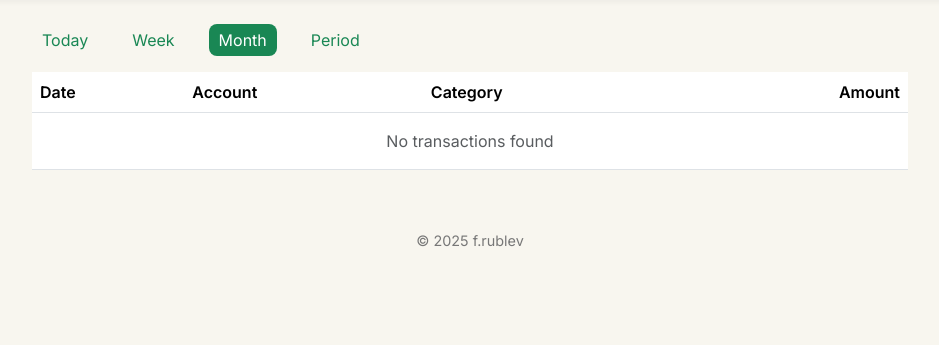
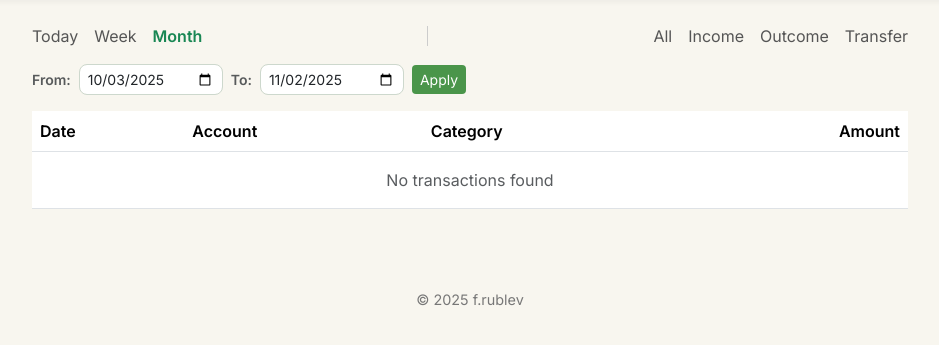
Before and after one commit to frublev/home_finance, a Django app: page /transactions/all/ in a window 1280 px wide. Shown: the part 62-407 px from the top of the page, without its empty margins (170-1109 px from the left). Run offline with Django 5.2, Linux system fonts and the light colour scheme; the visitor is signed in with stand-in values (Sample User, id 1); data that the repository does not hold is empty.

Commit message:
transaction done

```diff
--- a/finance/static/css/style.css
+++ b/finance/static/css/style.css
@@ -117,19 +117,78 @@ form .form-control:focus {
 }
 
 .filter-link {
-  color: #198754; /* зелёный */
   text-decoration: none;
-  font-weight: 500;
-  padding: 4px 10px;
-  border-radius: 8px;
-  transition: all 0.2s ease;
+  color: #555;         /* обычный цвет */
+  font-weight: normal;
+  padding: 0;           /* убираем отступы Bootstrap */
+  background: none !important; /* убираем фон */
+  border-radius: 0;     /* убираем скругления */
+}
+
+.filter-link.active {
+  color: #198754;       /* зеленый цвет активного */
+  font-weight: bold;     /* выделяем жирным */
 }
 
 .filter-link:hover {
-  background-color: #e8f5e9; /* светло-зелёный фон */
+  color: #198754;       /* эффект наведения */
 }
 
-.filter-link.active {
-  background-color: #198754;
-  color: white !important;
+.type-filter-link {
+  text-decoration: none;
+  color: #555;
+  font-weight: normal;
+  background: none;
+  border: none;
+  padding: 0;
 }
+
+.type-filter-link.active {
+  color: #198754;
+  font-weight: bold;
+}
+
+.type-filter-link:hover {
+  color: #198754;
+}
+
+.filter-separator {
+  width: 1px;
+  height: 20px;
+  background-color: #ccc;
+  margin: 0 0.5rem;
+}
+
+/* Центрирование блока с пагинацией */
+.pagination-wrapper {
+    display: flex;
+    justify-content: center;
+    gap: 12px;
+    margin-top: 20px;
+}
+
+/* Общий стиль для кнопок пагинации */
+.pagination-btn {
+    min-width: 100px;
+    text-align: center;
+}
+
+/* Кнопка NEXT — мягко зелёная, в стиле проекта */
+.btn-next-custom {
+    background-color: #4a954a;   /* твой зелёный */
+    color: white;
+    border: none;
+    border-radius: 0.5rem;
+    transition: background-color 0.2s ease;
+}
+
+.btn-next-custom:hover {
+    background-color: #3d7e3d; /* чуть темнее */
+}
+
+/* Optional: неактивные кнопки, если понадобятся */
+.btn-next-custom:disabled,
+.btn-outline-success:disabled {
+    opacity: 0.6;
+    cursor: not-allowed;
+}
--- a/finance/templates/transaction/all_transactions.html
+++ b/finance/templates/transaction/all_transactions.html
@@ -1,33 +1,43 @@
 {% extends 'base.html' %}
 {% load static %}
+
 {% block content %}
+<div class="filters mb-3 d-flex flex-column" style="gap: 0.5rem;">
+    <!-- 🔹 Ссылки фильтров -->
+  <div class="d-flex align-items-center justify-content-between flex-wrap" style="gap: 1rem;">
 
-<div class="filters mb-3 d-flex align-items-center flex-wrap" style="gap: 1.5rem;">
-  <!-- 🔹 Ссылки фильтров -->
-  <div class="d-flex align-items-center" style="gap: 1.5rem;">
+    <!-- Фильтры по времени -->
+    <div class="d-flex" style="gap: 1rem;">
       <a href="?filter=today" class="filter-link {% if active_filter == 'today' %}active{% endif %}">Today</a>
       <a href="?filter=week" class="filter-link {% if active_filter == 'week' %}active{% endif %}">Week</a>
       <a href="?filter=month" class="filter-link {% if active_filter == 'month' %}active{% endif %}">Month</a>
-    <a href="?filter=period" class="filter-link {% if active_filter == 'period' %}active{% endif %}">Period</a>
     </div>
 
-  <!-- 🔹 Форма периода — теперь в той же строке -->
-  {% if active_filter == 'period' %}
-  <form method="get" class="d-flex align-items-center ms-3" style="gap: 0.5rem;">
-    <input type="hidden" name="filter" value="period">
+    <div class="filter-separator"></div>
+
+    <!-- Фильтры по типу -->
+    <div class="d-flex" style="gap: 1rem;">
+      <a href="?{% for key, value in request.GET.items %}{% if key != 'type' %}{{ key }}={{ value }}&{% endif %}{% endfor %}"
+        class="type-filter-link {% if active_type == 'None' %}active{% endif %}">All</a>
+      <a href="?{% for key, value in request.GET.items %}{% if key != 'type' %}{{ key }}={{ value }}&{% endif %}{% endfor %}type=income"
+        class="type-filter-link {% if active_type == 'income' %}active{% endif %}">Income</a>
+      <a href="?{% for key, value in request.GET.items %}{% if key != 'type' %}{{ key }}={{ value }}&{% endif %}{% endfor %}type=outcome"
+        class="type-filter-link {% if active_type == 'outcome' %}active{% endif %}">Outcome</a>
+      <a href="?{% for key, value in request.GET.items %}{% if key != 'type' %}{{ key }}={{ value }}&{% endif %}{% endfor %}type=transfer"
+        class="type-filter-link {% if active_type == 'transfer' %}active{% endif %}">Transfer</a>
+    </div>
+  </div>
+
+    <!-- 🔹 Форма периода -->
+    <form method="get" action="" class="d-flex align-items-center" style="gap: 0.5rem; margin-top: 0.5rem;">
+        <input type="hidden" name="filter" value="{{ active_filter }}">
         <label for="from_date" class="form-label fw-semibold mb-0 small text-muted">From:</label>
-    <input type="date" id="from_date" name="from_date"
-           value="{{ from_date|date:'Y-m-d' }}"
-           class="form-control form-control-sm" style="width: auto;">
-
+        <input type="date" id="from_date" name="from_date" value="{{ from_date }}" class="form-control form-control-sm" style="width: auto;">
         <label for="to_date" class="form-label fw-semibold mb-0 small text-muted">To:</label>
-    <input type="date" id="to_date" name="to_date"
-           value="{{ to_date|date:'Y-m-d' }}"
-           class="form-control form-control-sm" style="width: auto;">
-
+        <input type="date" id="to_date" name="to_date" value="{{ to_date }}" class="form-control form-control-sm" style="width: auto;">
+        <input type="hidden" name="type" value="{{ active_type }}">
         <button type="submit" class="btn btn-sm btn-success">Apply</button>
     </form>
-  {% endif %}
 </div>
 
 <!-- 🔹 Таблица транзакций -->
@@ -47,8 +57,7 @@
             <td>{{ tx.account.name }}</td>
             <td>{{ tx.category.name }}</td>
             <td class="text-end {% if tx.category.type == 'Income' %}text-success{% elif tx.category.type == 'Outcome' %}text-danger{% endif %}">
-          {% if tx.category.type == 'Income' %}+{% elif tx.category.type == 'Outcome' %}-{% endif %}
-          {{ tx.amount }}
+                {% if tx.category.type == 'Income' %}+{% elif tx.category.type == 'Outcome' %}-{% endif %} {{ tx.amount }}
             </td>
         </tr>
     {% empty %}
@@ -58,5 +67,71 @@
     {% endfor %}
     </tbody>
 </table>
+
+<!-- 🔹 Навигация по страницам -->
+<div class="pagination-wrapper">
+  {% if transactions.has_previous %}
+    <a class="btn btn-outline-success pagination-btn"
+       href="?page={{ transactions.previous_page_number }}&from_date={{ from_date }}&to_date={{ to_date }}&filter={{ active_filter }}{% if active_type %}&type={{ active_type }}{% endif %}">
+       Previous
+    </a>
+  {% endif %}
+
+  {% if transactions.has_next %}
+    <a class="btn btn-next-custom pagination-btn"
+       href="?page={{ transactions.next_page_number }}&from_date={{ from_date }}&to_date={{ to_date }}&filter={{ active_filter }}{% if active_type %}&type={{ active_type }}{% endif %}">
+       Next
+    </a>
+  {% endif %}
 </div>
+
+<script>
+function pad(n){ return n<10 ? '0'+n : n; }
+
+// Функция для получения даты "n" дней назад от today
+function getPastDate(today, daysAgo) {
+    return new Date(today.getFullYear(), today.getMonth(), today.getDate() - daysAgo);
+}
+
+// Функция для получения количества дней в предыдущем месяце
+function daysInPreviousMonth(today) {
+    let prevMonth = today.getMonth() - 1;
+    let prevYear = today.getFullYear();
+    if(prevMonth < 0){
+        prevMonth = 11; // декабрь
+        prevYear -= 1;
+    }
+    return new Date(prevYear, prevMonth + 1, 0).getDate();
+}
+
+// Основной обработчик клика
+document.querySelectorAll('.filter-link').forEach(link => {
+    link.addEventListener('click', function(e){
+        e.preventDefault();
+        const period = this.getAttribute('href').split('=')[1];
+        const today = new Date();
+        let fromDate;
+
+        switch(period){
+            case 'today': fromDate = today; break;
+            case 'week': fromDate = getPastDate(today, 6); break;
+            case 'month':
+                const daysPrevMonth = daysInPreviousMonth(today);
+                fromDate = getPastDate(today, daysPrevMonth - 1);
+                break;
+            default: return;
+        }
+
+        const f = fromDate.getFullYear() + '-' + pad(fromDate.getMonth()+1) + '-' + pad(fromDate.getDate());
+        const t = today.getFullYear() + '-' + pad(today.getMonth()+1) + '-' + pad(today.getDate());
+
+        const url = new URL(window.location.href);
+        url.searchParams.set('from_date', f);
+        url.searchParams.set('to_date', t);
+        url.searchParams.set('filter', period);
+        url.searchParams.delete('page'); // сброс страницы при смене фильтра
+        window.location.href = url.toString();
+    });
+});
+</script>
 {% endblock %}
--- a/finance/views.py
+++ b/finance/views.py
@@ -1,13 +1,15 @@
 import uuid
 from decimal import Decimal
 
+from django.core.paginator import Paginator
 from django.shortcuts import render, redirect, get_object_or_404
 from django.contrib.auth.decorators import login_required
 from django.contrib import messages
 from django.utils import timezone
 from django.db import transaction as db_transaction
 
-from datetime import datetime, timedelta
+from datetime import datetime, timedelta, date
+import calendar
 from django.utils.timezone import now
 
 from .forms import AccountForm, CategoryForm, TransactionForm, TransferForm
@@ -121,42 +123,64 @@ def category_delete(request, category_id):
 
 @login_required
 def all_transactions(request):
-    filter_type = request.GET.get("filter", "month")
-    now = timezone.now()
-    from_date = None
-    to_date = None
+    filter_by = request.GET.get('filter', 'month')
+    from_date = request.GET.get('from_date')
+    to_date = request.GET.get('to_date')
 
-    if filter_type == "today":
-        from_date = now.replace(hour=0, minute=0, second=0)
-        to_date = now
-    elif filter_type == "week":
-        from_date = now - timedelta(days=7)
-        to_date = now
-    elif filter_type == "month":
-        from_date = now.replace(day=1, hour=0, minute=0, second=0)
-        to_date = now
-    elif filter_type == "period":
-        from_date_str = request.GET.get("from_date")
-        to_date_str = request.GET.get("to_date")
-        if from_date_str and to_date_str:
-            from_date = timezone.make_aware(datetime.strptime(from_date_str, "%Y-%m-%d"))
-            to_date = timezone.make_aware(datetime.strptime(to_date_str, "%Y-%m-%d"))
-        else:
-            from_date = now - timedelta(days=7)
-            to_date = now
+    today = date.today()
+
+    # Если даты не переданы, выставляем дефолт для фильтра
+    if not from_date or not to_date:
+        if filter_by == 'today':
+            from_date = today
+            to_date = today
+        elif filter_by == 'week':
+            from_date = today - timedelta(days=6)
+            to_date = today
+        elif filter_by == 'month':
+            # предыдущий месяц
+            prev_month = today.month - 1 or 12
+            prev_year = today.year if today.month != 1 else today.year - 1
+            days_in_prev_month = calendar.monthrange(prev_year, prev_month)[1]
+            from_date = today - timedelta(days=days_in_prev_month - 1)
+            to_date = today
+
+    if isinstance(from_date, date):
+        from_date_str = from_date.strftime('%Y-%m-%d')
+    else:
+        from_date_str = from_date or ''
+
+    if isinstance(to_date, date):
+        to_date_str = to_date.strftime('%Y-%m-%d')
+    else:
+        to_date_str = to_date or ''
 
     transactions = Transaction.objects.filter(
-        transaction_time__range=[from_date, to_date]
-    ).exclude(category__type="Transfer_to").order_by("-transaction_time")
+        transaction_time__date__gte=from_date if from_date else None,
+        transaction_time__date__lte=to_date if to_date else None
+    ).order_by('-transaction_time')
+
+    transaction_type = request.GET.get('type', None)
+
+    if transaction_type == 'income':
+        transactions = transactions.filter(category__type='Income')
+    elif transaction_type == 'outcome':
+        transactions = transactions.filter(category__type='Outcome')
+    elif transaction_type == 'transfer':
+        transactions = transactions.filter(category__type='Transfer_from')
+
+    paginator = Paginator(transactions, 5)
+    page_number = request.GET.get('page')
+    page_obj = paginator.get_page(page_number)
 
     context = {
-        "transactions": transactions,
-        "active_filter": filter_type,
-        "from_date": from_date,
-        "to_date": to_date,
+        'transactions': page_obj,
+        'from_date': from_date_str,
+        'to_date': to_date_str,
+        'active_filter': filter_by,
+        'active_type': transaction_type,
     }
-    return render(request, "transaction/all_transactions.html", context)
-
+    return render(request, 'transaction/all_transactions.html', context)
 
 @login_required
 def income_list(request):
```
Lines whose indentation alone changed are shown as unchanged.
